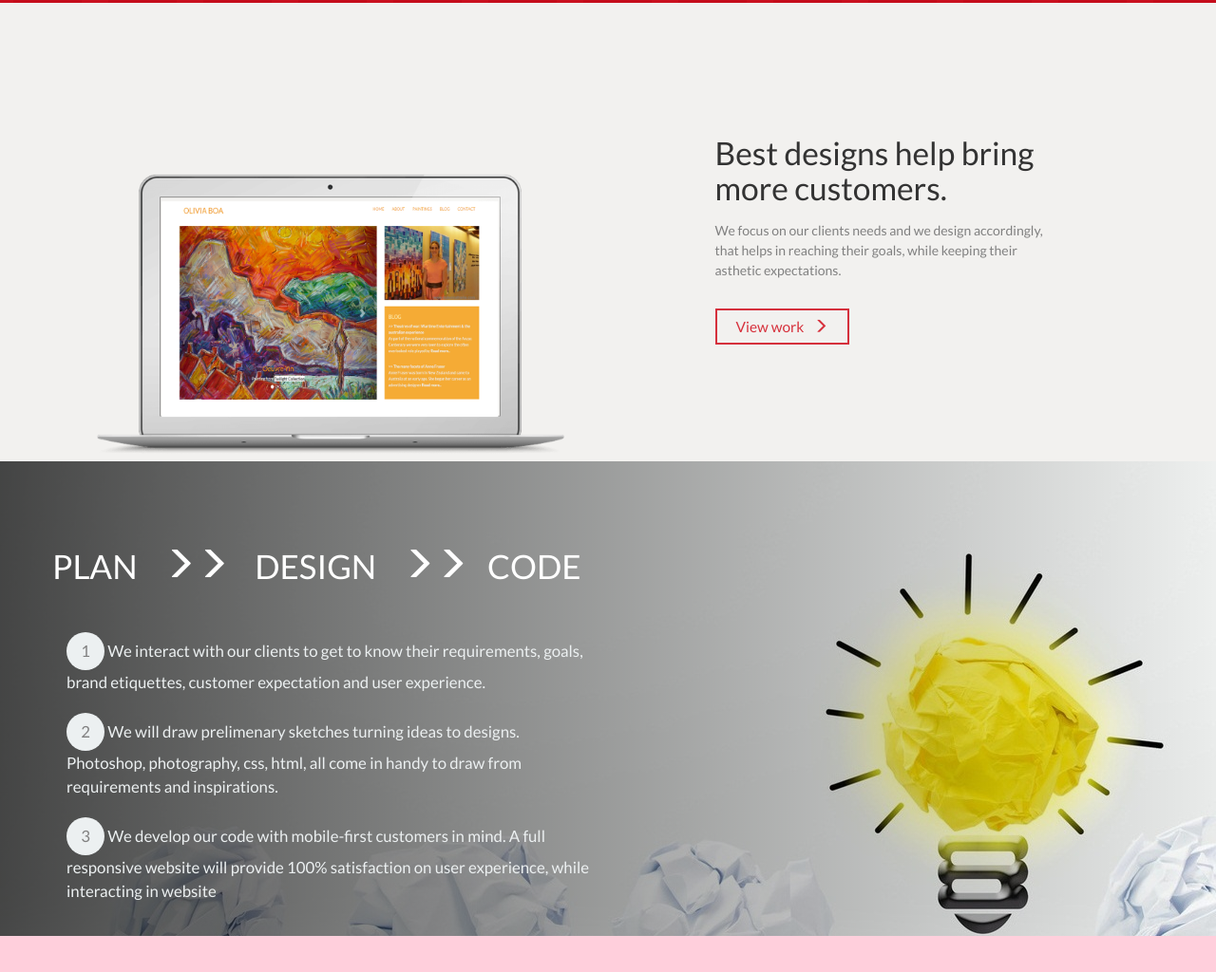
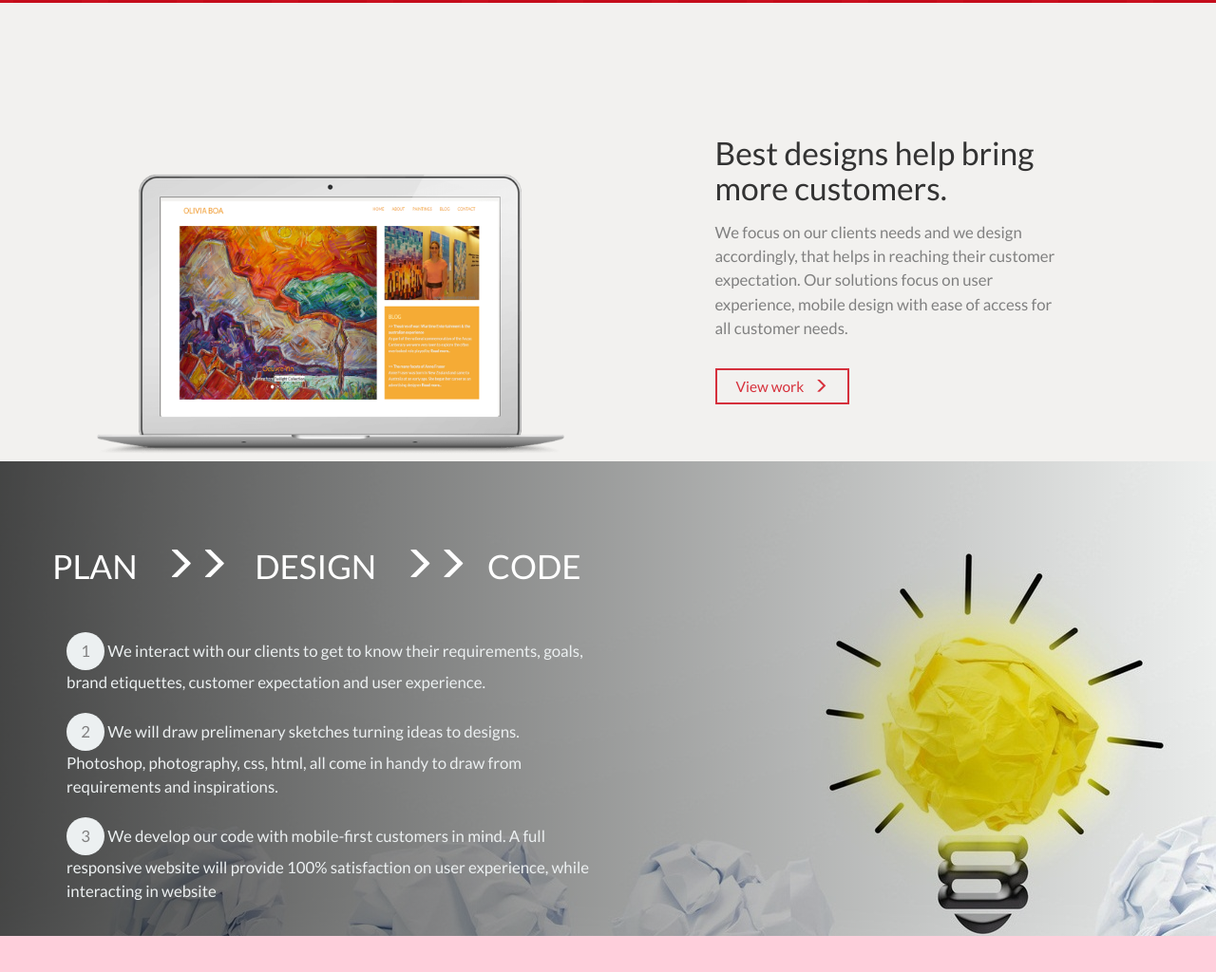
Before and after one commit to mangaloredesign/mangaloredesign.github.io, a plain HTML site: page index.html in a window 1280 px wide. Shown: the part 797-1821 px from the top of the page at 95% size. Drawn offline with Linux system fonts and the light colour scheme.

Commit message:
some text on main-work changed

```diff
--- a/index.html
+++ b/index.html
@@ -68,7 +68,7 @@
 
         <div class="col col-md-4">
           <h3 style="margin-top:140px;font-size:240%;">Best designs help bring more customers.</h3>
-          <p style="color:gray;line-height:1.5em;font-size:100%;margin-top:15px;">We focus on our clients needs and we design accordingly, that helps in reaching their goals, while keeping their asthetic expectations.</p>
+          <p style="color:gray;line-height:1.5em;font-size:120%;margin-top:15px;">We focus on our clients needs and we design accordingly, that helps in reaching their customer expectation. Our solutions focus on user experience, mobile design with ease of access for all customer needs.</p>
           <button type="button" class="btn btn-default" style="margin-top:20px;background-color:inherit;color:rgba(207,0,15,0.8);border-color:rgba(207,0,15,0.8);border-radius:0;border-width:2px;padding-left:20px;padding-right:20px;font-size:1.1em;"><a href="work.html" style="text-decoration:none;color:inherit;">View work</a><span class="glyphicon glyphicon-menu-right" aria-hidden="true" style="padding-left:10px;"></span></button>
         </div>
 
```
